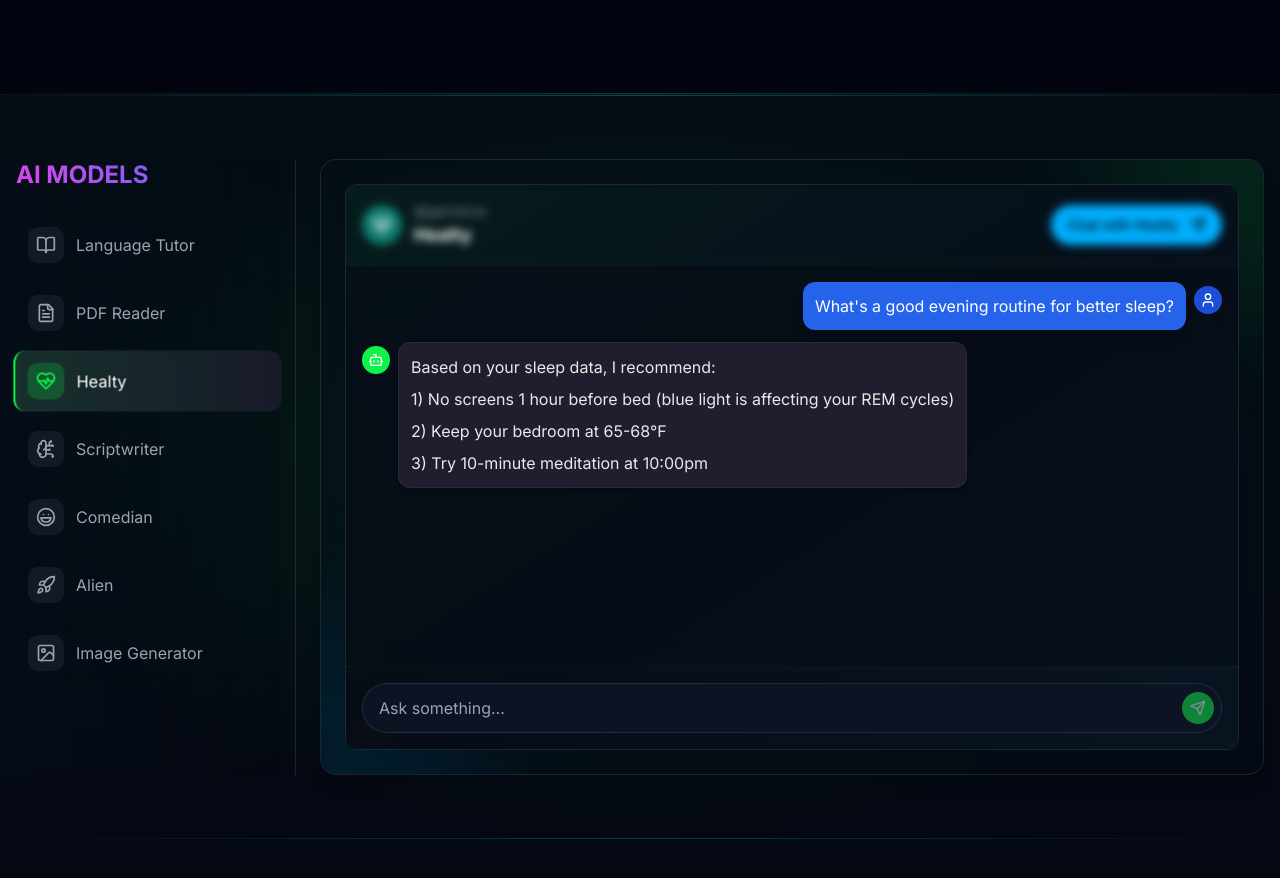
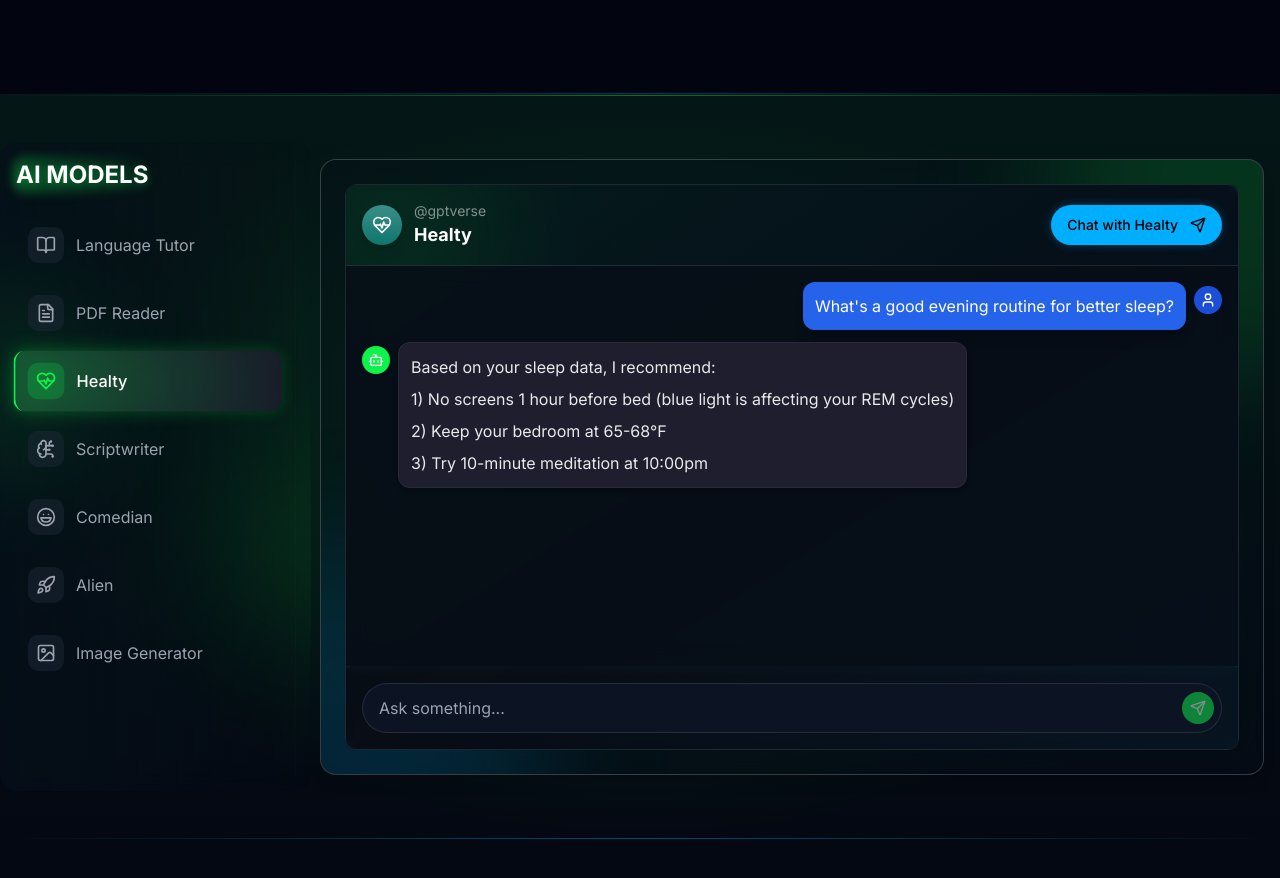
Before and after one commit to mrl006/gptverse-ai-nexus, a React (Vite) app: page / in a window 1280 px wide. Shown: the part 1011-1889 px from the top of the page. Built offline with nearby package versions, Linux system fonts and the light colour scheme.

Commit message:
Fix: Apply glassmorphism and glow effects
Apply glassmorphism and gradient green glow effects to the specified elements.

```diff
--- a/src/components/ProductView.tsx
+++ b/src/components/ProductView.tsx
@@ -48,11 +48,11 @@ const ProductView = () => {
       transition={{ duration: 0.7 }}
     >
       <div className="absolute inset-0 bg-[#040812] pointer-events-none">
-        {/* Glassmorphism elements */}
-        <div className="absolute inset-0 bg-gradient-to-b from-[#0ef34b]/5 to-transparent opacity-40"></div>
-        <div className="absolute inset-0 bg-[radial-gradient(ellipse_at_center,rgba(14,243,75,0.1)_0%,transparent_70%)]"></div>
-        <div className="absolute inset-x-0 top-0 h-px bg-gradient-to-r from-transparent via-[#0ef34b]/30 to-transparent"></div>
-        <div className="absolute inset-x-0 bottom-0 h-px bg-gradient-to-r from-transparent via-[#00aeff]/30 to-transparent"></div>
+        {/* Enhanced glassmorphism elements with stronger green glow */}
+        <div className="absolute inset-0 bg-gradient-to-b from-[#0ef34b]/10 to-transparent opacity-60"></div>
+        <div className="absolute inset-0 bg-[radial-gradient(ellipse_at_center,rgba(14,243,75,0.15)_0%,transparent_70%)]"></div>
+        <div className="absolute inset-x-0 top-0 h-px bg-gradient-to-r from-transparent via-[#0ef34b]/40 to-transparent"></div>
+        <div className="absolute inset-x-0 bottom-0 h-px bg-gradient-to-r from-transparent via-[#00aeff]/40 to-transparent"></div>
       </div>
 
       <div className="max-w-[1400px] mx-auto px-4 relative z-10">
@@ -68,15 +68,15 @@ const ProductView = () => {
           {/* Main Content Area - Only Interactive Demo */}
           <div className="min-h-[600px]">
             <motion.div
-              className="glass-card p-6 backdrop-blur-xl border border-white/10 bg-[#06101a]/40 rounded-2xl overflow-hidden h-full shadow-lg relative"
+              className="glass-card p-6 backdrop-blur-xl border border-white/20 bg-[#06101a]/40 rounded-2xl overflow-hidden h-full shadow-lg relative"
               initial={{ y: 20, opacity: 0 }}
               animate={{ y: 0, opacity: 1 }}
               transition={{ duration: 0.5, delay: 0.2 }}
             >
-              {/* Glassmorphism effects inside the card */}
+              {/* Enhanced glassmorphism effects inside the card */}
               <div className="absolute inset-0 overflow-hidden">
-                <div className="absolute -top-40 -right-40 w-80 h-80 bg-[#0ef34b]/10 rounded-full blur-3xl"></div>
-                <div className="absolute -bottom-40 -left-40 w-80 h-80 bg-[#00aeff]/10 rounded-full blur-3xl"></div>
+                <div className="absolute -top-40 -right-40 w-96 h-96 bg-[#0ef34b]/15 rounded-full blur-3xl"></div>
+                <div className="absolute -bottom-40 -left-40 w-96 h-96 bg-[#00aeff]/15 rounded-full blur-3xl"></div>
               </div>
 
               <DemoPreview
--- a/src/components/product/DemoHeader.tsx
+++ b/src/components/product/DemoHeader.tsx
@@ -14,19 +14,28 @@ const DemoHeader: React.FC<DemoHeaderProps> = ({ modelId, iconBg, iconComponent
   const currentModel = AiModels.find(m => m.id === modelId);
 
   return (
-    <div className="flex items-center justify-between p-4 border-b border-white/10">
-      <div className="flex items-center gap-3">
-        <div className={`h-10 w-10 ${iconBg} rounded-full flex items-center justify-center text-white`}>
+    <div className="flex items-center justify-between p-4 border-b border-white/10 relative overflow-hidden">
+      {/* Enhanced glassmorphism background */}
+      <div className="absolute inset-0 bg-gradient-to-r from-[#06101a]/90 to-[#06101a]/70 backdrop-blur-md -z-10"></div>
+
+      {/* Green glow accent */}
+      <div className="absolute -top-10 -left-10 w-48 h-48 bg-[#0ef34b]/10 rounded-full blur-3xl -z-5"></div>
+
+      <div className="flex items-center gap-3 relative">
+        <div className={`h-10 w-10 ${iconBg} rounded-full flex items-center justify-center text-white relative shadow-lg`}>
+          {/* Icon glow effect */}
+          <div className="absolute inset-0 rounded-full bg-gradient-to-b from-white/30 to-transparent opacity-60"></div>
+          <div className="absolute inset-0 -z-10 rounded-full shadow-[0_0_15px_rgba(14,243,75,0.5)]"></div>
           {iconComponent}
         </div>
         <div>
           <div className="text-sm text-white/50">@gptverse</div>
-          <h3 className="text-lg font-bold text-white">{currentModel?.name}</h3>
+          <h3 className="text-lg font-bold text-white drop-shadow-sm">{currentModel?.name}</h3>
         </div>
       </div>
 
       <Button
-        className="rounded-full bg-[#00aeff] hover:bg-[#00aeff]/90 text-black font-medium px-4 py-2 text-sm flex items-center gap-2"
+        className="rounded-full bg-[#00aeff] hover:bg-[#00aeff]/90 text-black font-medium px-4 py-2 text-sm flex items-center gap-2 shadow-[0_0_10px_rgba(0,174,255,0.3)]"
       >
         Chat with {currentModel?.name} <Send className="h-4 w-4 ml-1" />
       </Button>
--- a/src/components/product/ModelList.tsx
+++ b/src/components/product/ModelList.tsx
@@ -36,12 +36,20 @@ const ModelList: React.FC<ModelListProps> = ({
 
       {/* Sidebar Navigation */}
       <div className={`${showSidebar ? 'block' : 'hidden lg:block'} lg:border-r lg:border-white/10 pr-4 relative`}>
-        {/* Glassmorphism sidebar accent */}
-        <div className="absolute top-0 bottom-0 -left-4 w-full bg-gradient-to-r from-[#06101a]/60 to-transparent backdrop-blur-sm pointer-events-none"></div>
+        {/* Enhanced glassmorphism sidebar accent with stronger green glow */}
+        <div className="absolute -inset-4 bg-gradient-to-r from-[#06101a]/80 to-transparent backdrop-blur-md pointer-events-none z-0 rounded-2xl">
+          <div className="absolute inset-0 overflow-hidden">
+            <div className="absolute -left-20 top-1/4 w-40 h-40 bg-[#0ef34b]/15 rounded-full blur-3xl"></div>
+            <div className="absolute -right-20 bottom-1/4 w-40 h-40 bg-[#0ef34b]/10 rounded-full blur-3xl"></div>
+          </div>
+        </div>
 
         <div className="hidden lg:block mb-6 relative z-10">
-          <h2 className="text-2xl font-bold bg-clip-text text-transparent bg-gradient-to-r from-[#d946ef] via-[#8b5cf6] to-[#0ef34b]">
-            AI MODELS
+          <h2 className="text-2xl font-bold text-white drop-shadow-[0_2px_4px_rgba(14,243,75,0.4)]">
+            <span className="relative">
+              AI MODELS
+              <span className="absolute -inset-1 bg-gradient-to-r from-[#0ef34b]/20 to-transparent blur-sm rounded-lg -z-10"></span>
+            </span>
           </h2>
         </div>
 
@@ -50,9 +58,9 @@ const ModelList: React.FC<ModelListProps> = ({
             <motion.button
               key={model.id}
               onClick={() => setSelectedModel(model.id)}
-              className={`w-full text-left p-3 rounded-lg flex items-center gap-3 transition-all backdrop-blur-sm ${
+              className={`w-full text-left p-3 rounded-lg flex items-center gap-3 transition-all ${
                 selectedModel === model.id
-                  ? 'bg-[#1e1e2f]/80 border-l-2 border-[#0ef34b] relative'
+                  ? 'bg-[#1e1e2f]/80 border-l-2 border-[#0ef34b] relative shadow-[0_0_15px_rgba(14,243,75,0.2)]'
                   : 'hover:bg-white/5'
               }`}
               whileHover={{ x: 3 }}
@@ -64,7 +72,7 @@ const ModelList: React.FC<ModelListProps> = ({
             >
               {selectedModel === model.id && (
                 <motion.div
-                  className="absolute inset-0 bg-gradient-to-r from-[#0ef34b]/10 to-transparent rounded-lg -z-10"
+                  className="absolute inset-0 bg-gradient-to-r from-[#0ef34b]/20 to-transparent rounded-lg -z-10"
                   layoutId="highlight"
                   transition={{ type: "spring", duration: 0.5 }}
                 />
@@ -76,9 +84,19 @@ const ModelList: React.FC<ModelListProps> = ({
               }`}>
                 {getIconByName(model.iconName)}
               </div>
-              <span className={selectedModel === model.id ? 'text-white' : 'text-gray-400'}>
+              <span className={selectedModel === model.id
+                ? 'text-white font-medium'
+                : 'text-gray-400'
+              }>
                 {model.name}
               </span>
+
+              {/* Add glow effect for selected model */}
+              {selectedModel === model.id && (
+                <div className="absolute inset-0 -z-20 rounded-lg">
+                  <div className="absolute -inset-0.5 bg-gradient-to-r from-[#0ef34b]/20 to-transparent opacity-60 blur-md rounded-lg"></div>
+                </div>
+              )}
             </motion.button>
           ))}
         </div>
```
